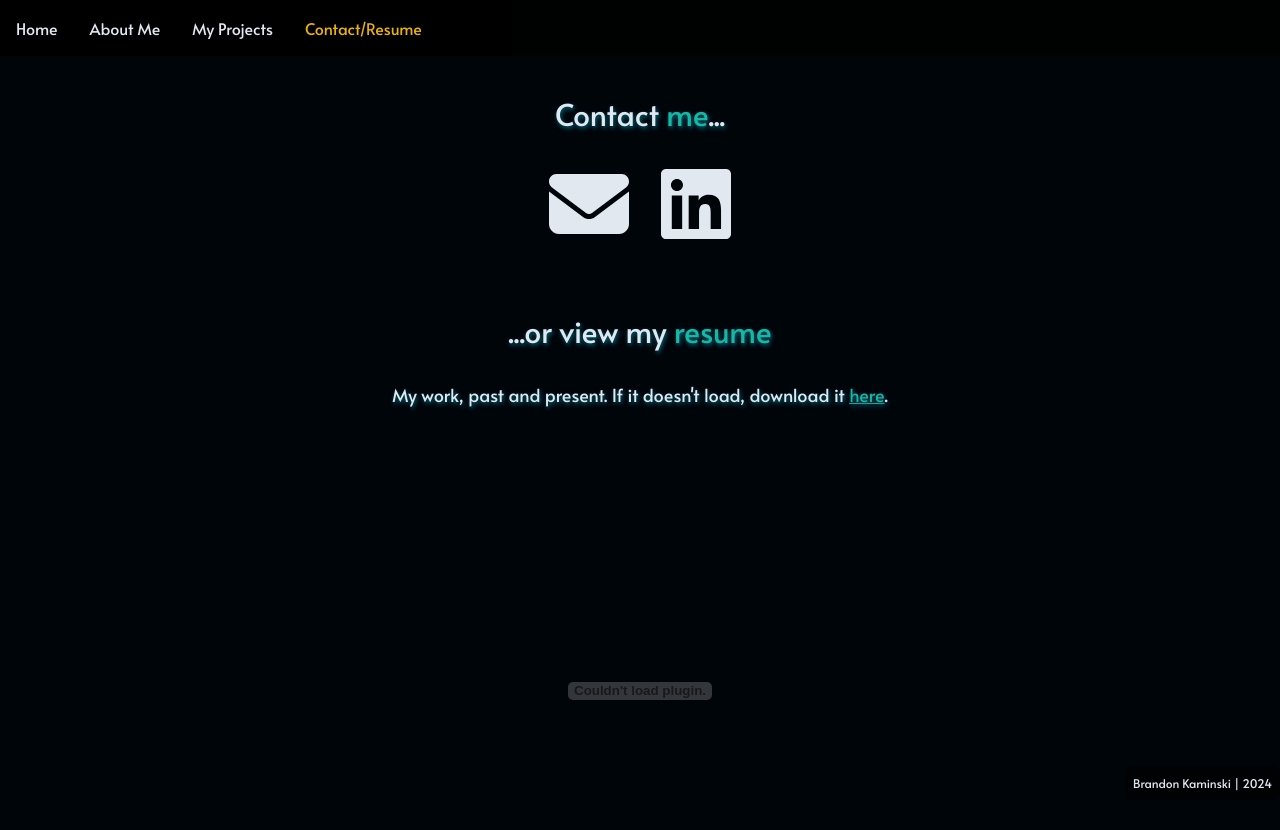
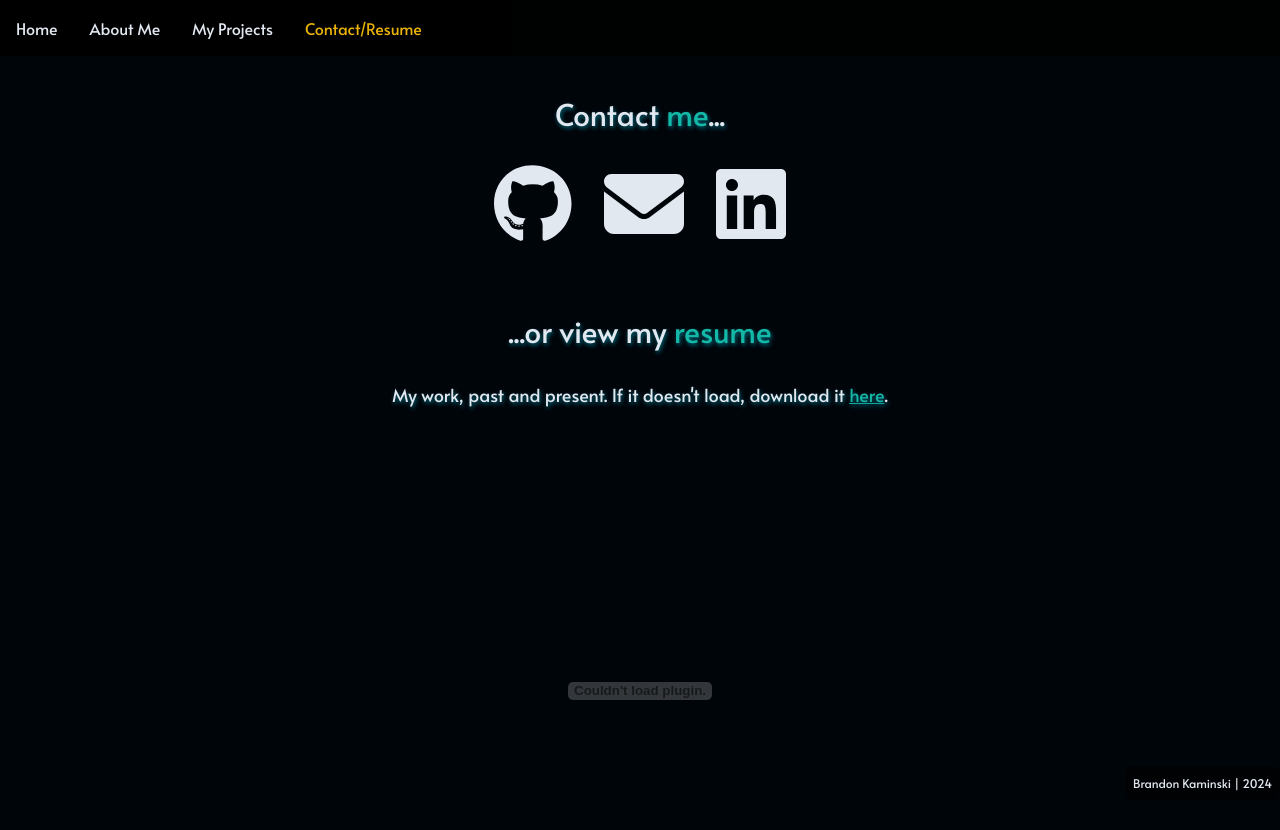
Before and after one commit to branmkam/devsite, a React (Vite) app in the folder frontend/: page / in a window 1280 px wide. Both pictures are taken after a click on the element "Contact/Resume". Shown: the top 830 px of the page. Built offline with nearby package versions, Linux system fonts and the light colour scheme.

Commit message:
add github/site icon

```diff
--- a/frontend/index.html
+++ b/frontend/index.html
@@ -2,7 +2,7 @@
 <html lang="en">
   <head>
     <meta charset="UTF-8" />
-    <link rel="icon" type="image/svg+xml" href="/vite.svg" />
+    <link rel="icon" type="image/svg+xml" href="/b-icon.png" />
     <link rel="stylesheet" href="https://fonts.googleapis.com/css?family=Kanit"/>
     <link rel="stylesheet" href="https://fonts.googleapis.com/css?family=Alata"/>
     <meta name="viewport" content="width=device-width, initial-scale=1.0" />
--- a/frontend/src/pages/About.jsx
+++ b/frontend/src/pages/About.jsx
@@ -24,7 +24,7 @@ export default function About(props) {
       </div>
 
       <p className="my-4 text-3xl font-bold text-center text-teal-500 tealshadow">
-        Hi! My name is Brandon Kaminski...
+        Hi! My name is Brandon Kaminski... <br/><br/>  B
       </p>
       <div className="flex flex-col gap-6 mx-6 mt-2 mb-8 lg:w-[800px]">
         <div className="flex flex-col items-center justify-between gap-6 sm:flex-row">
--- a/frontend/src/pages/Contact.jsx
+++ b/frontend/src/pages/Contact.jsx
@@ -1,4 +1,4 @@
-import { faLinkedin } from "@fortawesome/free-brands-svg-icons";
+import { faGithub, faLinkedin } from "@fortawesome/free-brands-svg-icons";
 import { faEnvelope } from "@fortawesome/free-solid-svg-icons";
 import { FontAwesomeIcon } from "@fortawesome/react-fontawesome";
 
@@ -9,6 +9,14 @@ export default function Contact() {
         Contact <span className="text-teal-500">me</span>...
       </p>
       <div className="flex flex-row gap-8">
+        <a
+          className="mb-8 text-lg underline tealshadow hover:text-teal-600"
+          href="https://github.com/branmkam"
+          rel="noreferrer"
+          target="_blank"
+        >
+          <FontAwesomeIcon icon={faGithub} className="h-20" />
+        </a>
         <a
           className="mb-8 text-lg underline tealshadow hover:text-teal-600"
           href="mailto:brankam126@gmail.com"
@@ -31,7 +39,12 @@ export default function Contact() {
         My work, past and present. If it doesn&apos;t load, download it{" "}
         <span className="text-teal-500">
           {" "}
-          <a className="underline hover:text-white" rel="noreferrer" target="_blank" href="./RESUME 030625.pdf">
+          <a
+            className="underline hover:text-white"
+            rel="noreferrer"
+            target="_blank"
+            href="./RESUME 030625.pdf"
+          >
             here
           </a>
         </span>
--- a/frontend/src/pages/Home.jsx
+++ b/frontend/src/pages/Home.jsx
@@ -4,6 +4,7 @@ import {
   faReact,
   faPython,
   faLinkedinIn,
+  faGithub,
   faJs,
   faCss3,
 } from "@fortawesome/free-brands-svg-icons";
@@ -74,6 +75,16 @@ export default function Home(props) {
               </div>
             </div>
             <div className="flex items-center justify-center gap-8 m-4 md:flex-row">
+            <a
+                href="https://github.com/branmkam"
+                rel="noreferrer"
+                target="_blank"
+              >
+                <FontAwesomeIcon
+                  className="h-12 bg-transparent hover:text-teal-600"
+                  icon={faGithub}
+                />
+              </a>
               <a href="mailto:brankam126@gmail.com">
                 <FontAwesomeIcon
                   className="h-12 bg-transparent hover:text-teal-600"
@@ -90,7 +101,6 @@ export default function Home(props) {
                   icon={faLinkedinIn}
                 />
               </a>
-
               <a href="#">
                 <FontAwesomeIcon
                   onClick={() => setPage(3)}
```
Also changed, not shown: frontend/public/b-icon.png (added).
